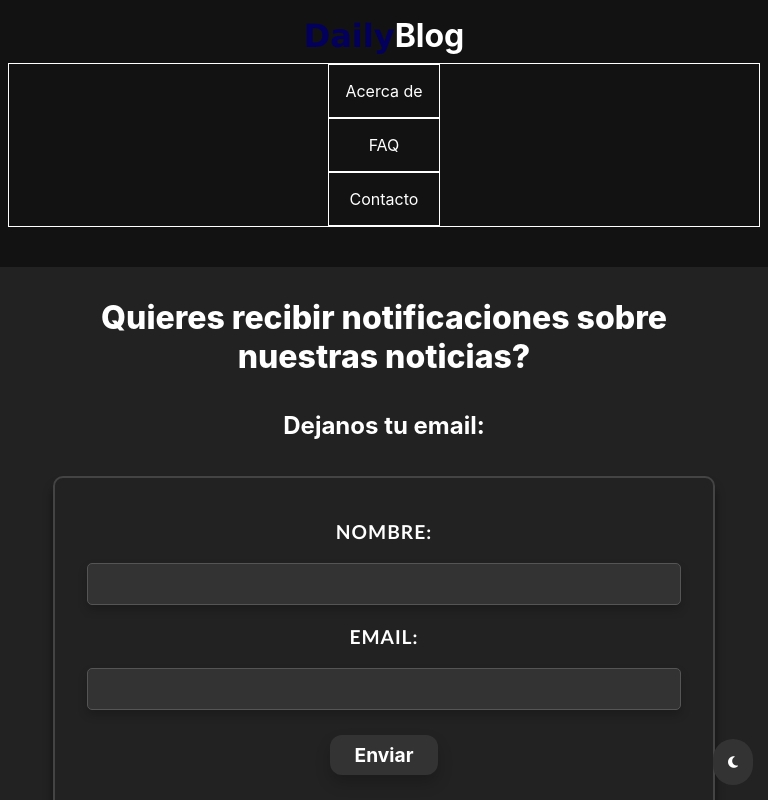
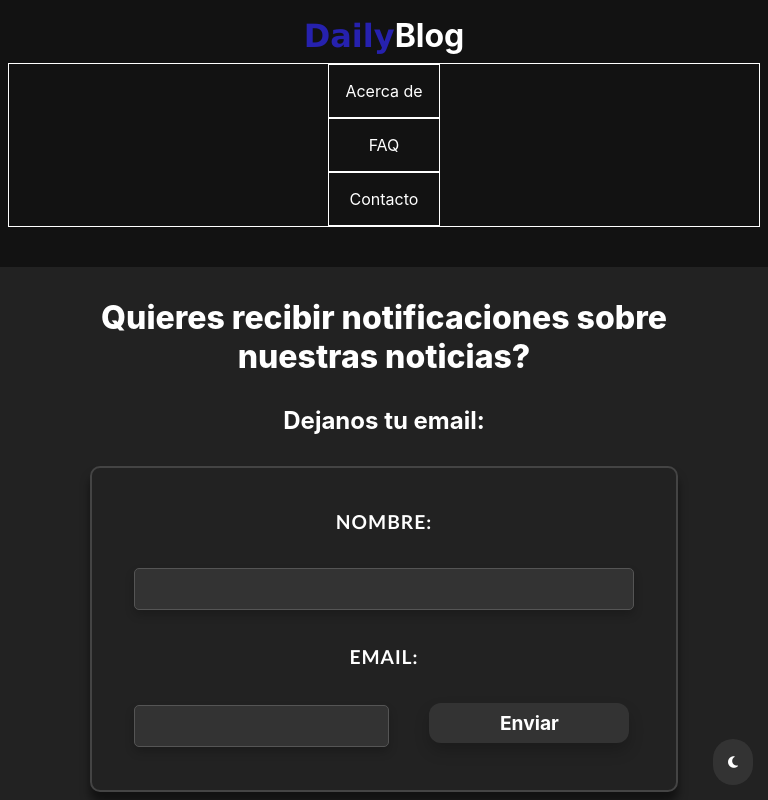
Before and after one commit to Kikoooohub/3ra-entrega-PF, a plain HTML site: page contacto.html in a window 768 px wide. Both pictures are taken after a click on the element 740 px from the left and 772 px from the top of the page. Shown: the top 800 px of the page. Drawn offline with Linux system fonts and the light colour scheme.

Commit message:
Changed btn and main h2 and header span

```diff
--- a/css/styles.css
+++ b/css/styles.css
@@ -41,7 +41,7 @@
     height: 60px;
     padding: var(--spacing-small) 0;
     position: sticky;
-    top: 0;
+    top: 10;
     z-index: 99;
 
 }
@@ -60,7 +60,8 @@
 }
 
 .Header-span {
-    color: #03005b;
+    color: #2621ae;
+    font-weight: 700;
     font-family: 'Lucida Sans', 'Lucida Sans Regular', 'Lucida Grande', 'Lucida Sans Unicode', Verdana, sans-serif;
     text-decoration: none;
     list-style: none;
@@ -75,6 +76,7 @@
 .Nav {
     padding: 0;
     margin: 0;
+
 
 }
 
@@ -87,6 +89,7 @@
     margin: 0;
     text-decoration: none;
     list-style: none;
+
 
 }
 
@@ -249,7 +252,7 @@ left:25px;
 }
 
 .Main-h2 {
-    font-size: 1.19rem;
+    font-size: 1rem;
     color: #000;
     font-weight: 700;
 }
@@ -1623,6 +1626,43 @@ main.dark-mode {
     }
 
 }
+@media (min-width: 768px) and (max-width: 1200px) {
+
+    .Main-section--contacto{
+
+         flex-direction: row;
+
+        gap: 15px;
+        justify-content: center;
+        align-items: center;
+       padding-bottom: 20px;
+    }
+    .Main-form {
+        flex-direction: row;
+        flex-wrap: wrap;
+        gap: 15px;
+        justify-content: center;
+        align-items: center;
+        max-width: 80%;
+    }
+
+    .Main-label {
+        width: 100%;
+        font-weight: bold;
+        margin-top: 10px;
+    }
+
+    .Main-input {
+        flex: 1 1 40%;
+        min-width: 250px;
+    }
+
+    .Main-input--isActive {
+        flex: 1 1 100%;
+        max-width: 200px;
+        margin-top: 10px;
+    }
+}
 
 
 
--- a/js/script.js
+++ b/js/script.js
@@ -26,17 +26,28 @@ preguntas.forEach(pregunta => {
 
 // ------------------- MODO OSCURO -------------------
 
-// Espera a que el DOM esté listo
 document.addEventListener('DOMContentLoaded', () => {
-    // Selecciona el botón de modo oscuro
     const themeToggleBtn = document.getElementById('theme-toggle');
     const body = document.body;
 
-    // Alterna la clase 'dark-mode' en el body al hacer click
+    // Verifica si el modo oscuro estaba activado antes
+    const modo = localStorage.getItem('modo');
+    if (modo === 'oscuro') {
+        body.classList.add('dark-mode');
+    }
+
+    // Alterna modo oscuro y lo guarda en localStorage
     themeToggleBtn.addEventListener('click', () => {
         body.classList.toggle('dark-mode');
+
+        if (body.classList.contains('dark-mode')) {
+            localStorage.setItem('modo', 'oscuro');
+        } else {
+            localStorage.setItem('modo', 'claro');
+        }
     });
 });
+
 
 
 // ------------------- CAROUSEL SLIDER -------------------
@@ -63,7 +74,7 @@ document.addEventListener("DOMContentLoaded", function () {
     // Mueve el carrusel hacia la izquierda y reordena los slides
     function moveCarousel() {
         carousel.style.transition = "transform 1s ease-in-out";
-        carousel.style.transform = `translateX(${-slides[0].offsetWidth}px)`;
+        carousel.style.transform = "translateX(${-slides[0].offsetWidth}px)";
 
         setTimeout(() => {
             let firstSlide = carousel.firstElementChild;
```
Also changed, not shown: acerca-de.html (+3 -3 lines).
